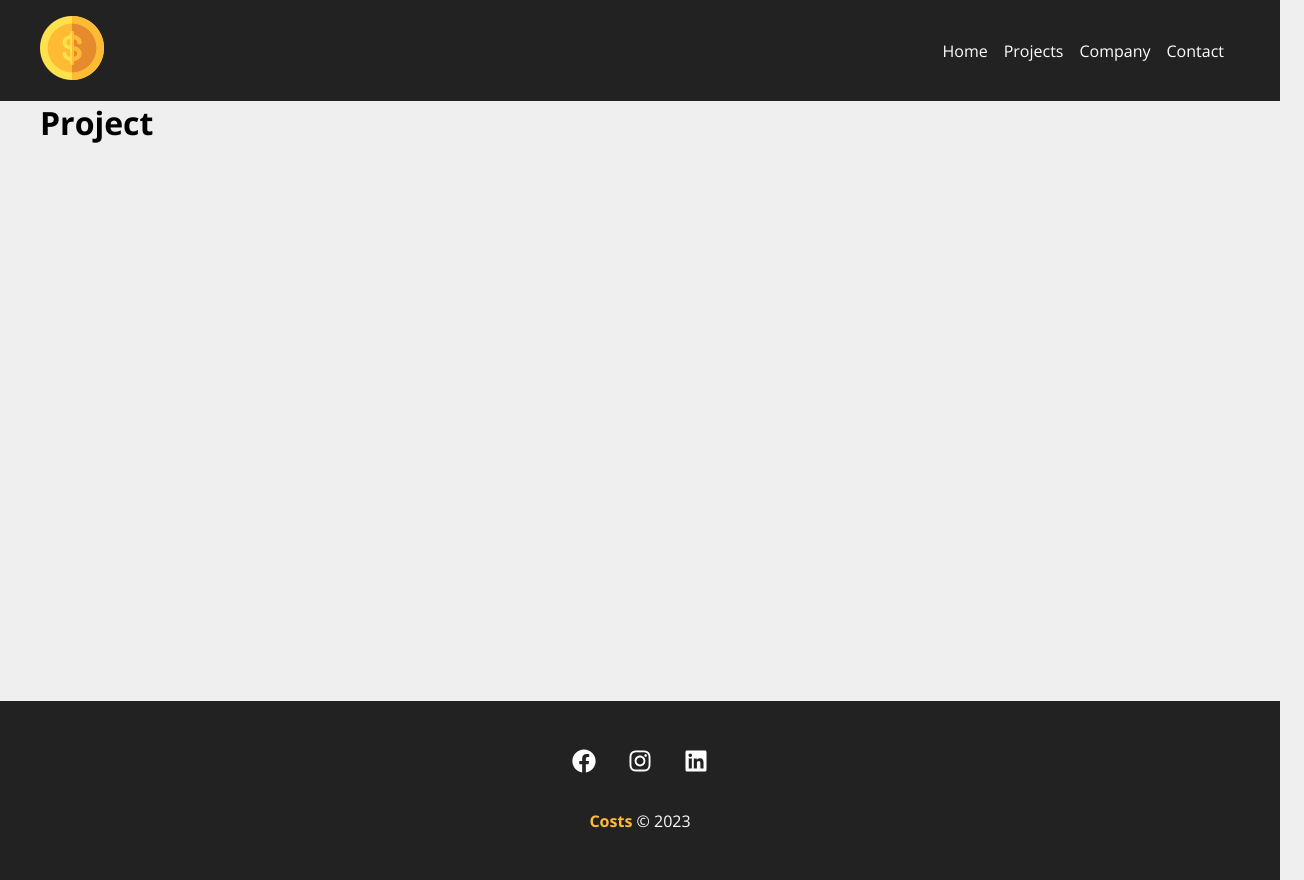
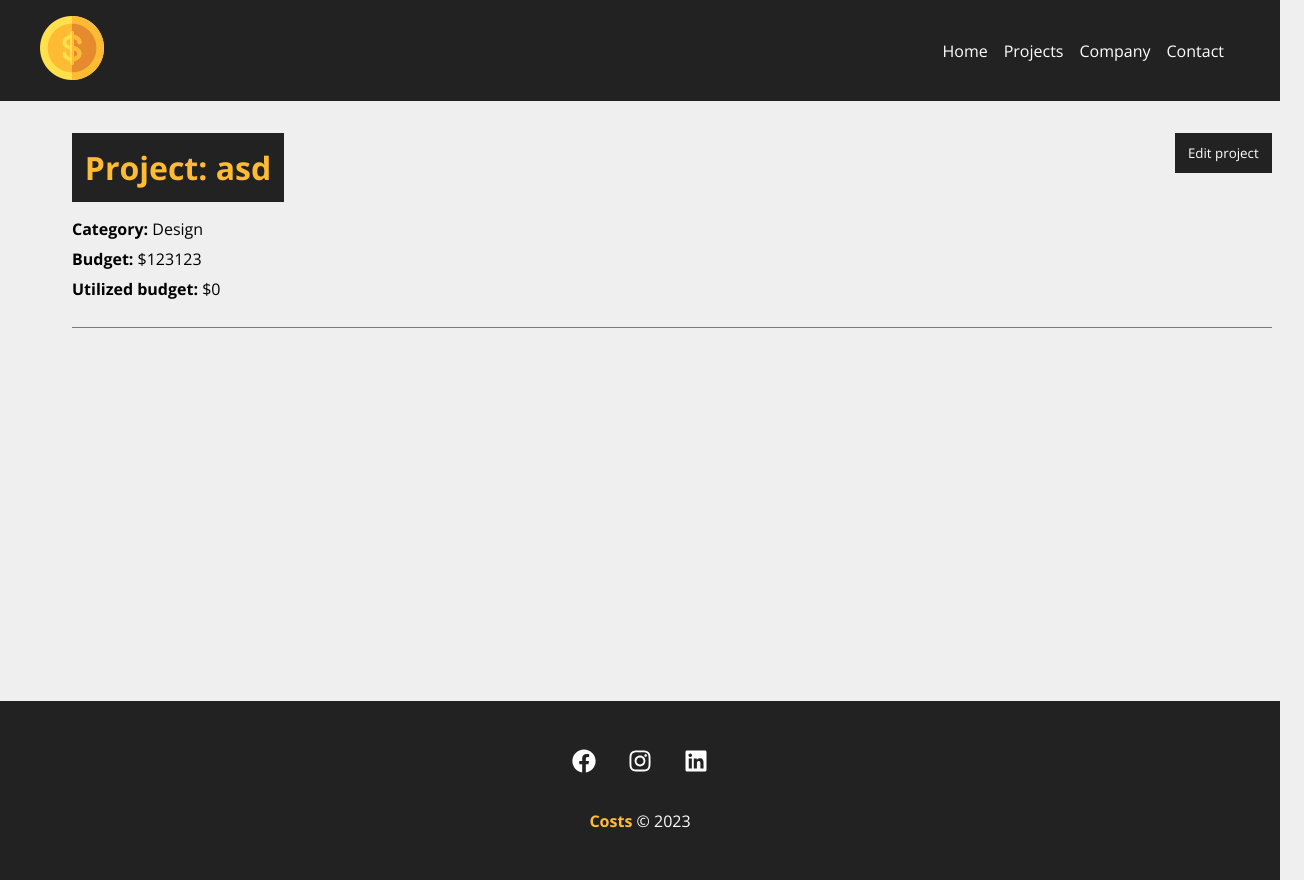
Before and after one commit to vcanedo/costs, a React (Create React App) app: page /project/1 in a window 1280 px wide. Shown: the whole page, 1304 px wide, since content can reach past the window. Built offline with nearby package versions, Linux system fonts and the light colour scheme; data requests are answered from the project's data file; the HTML template or start-up script is replaced by a standard one.

Commit message:
added project details and button to add project with css

```diff
--- a/src/components/pages/Project.js
+++ b/src/components/pages/Project.js
@@ -3,10 +3,14 @@
 import { useParams } from "react-router-dom";
 import { useState, useEffect } from "react";
 
+import Loading from "../layout/Loading";
+import Container from "../layout/Container";
+
 function Project() {
   const { id } = useParams()
 
   const [project, setProject] = useState([])
+  const [showProjectForm, setShowProjectForm] = useState(false)
 
   useEffect(() => {
 
@@ -23,10 +27,45 @@
 
   }, [id])
 
+  function toggleProjectForm() {
+    setShowProjectForm(!showProjectForm)
+  }
+
   return (
-    <div>
-      <h1>Project</h1>
-    </div>
+    <>
+      {project.name ? (
+        <div className={styles.project_details}>
+        <Container customClass="column">
+          <div className={styles.details_container}>
+            <h1>Project: {project.name}</h1>
+            <button className={styles.btn} onClick={toggleProjectForm}>
+              {!showProjectForm ? 'Edit project' : 'Close'}
+            </button>
+            {!showProjectForm ? (
+              <div className={styles.project_info}>
+                <p>
+                  <span>Category:</span> {project.category.name}
+                </p>
+                <p>
+                  <span>Budget:</span> ${project.budget}
+                </p>
+                <p>
+                  <span>Utilized budget:</span> ${project.cost}
+                </p>
+              </div>
+            ) : (
+              <div className={styles.project_info}>
+                <p>form</p>
+              </div>
+            )}
+          </div>
+        </Container>
+      </div>
+
+      ):(
+        <Loading />
+      )}
+    </>
   )
 }
 
--- a/src/components/pages/Project.module.css
+++ b/src/components/pages/Project.module.css
@@ -0,0 +1,48 @@
+.project_details {
+  padding: 2em;
+}
+
+.project_details h1,
+.project_details h2,
+.project_details p {
+  margin-bottom: 0.5em;
+}
+
+.project_details h1 {
+  background-color: #222;
+  color: #ffbb33;
+  padding: .4em;
+}
+
+.project_details span {
+  font-weight: bold;
+}
+
+.details_container,
+.service_form_container {
+  border-bottom: 1px solid #7a7a7a;
+  margin-bottom: 1.2em;
+  padding-bottom: 1.2em;
+  display: flex;
+  justify-content: space-between;
+  flex-wrap: wrap;
+}
+
+.btn {
+  background-color: #222;
+  color: #fff;
+  padding: 0.5em 1em;
+  text-decoration: none;
+  transition: 0.5s;
+  cursor: pointer;
+  max-height: 40px;
+  border: none;
+}
+
+.btn:hover {
+  color: #ffbb33;
+}
+
+.project_info {
+  width: 100%;
+}
```
